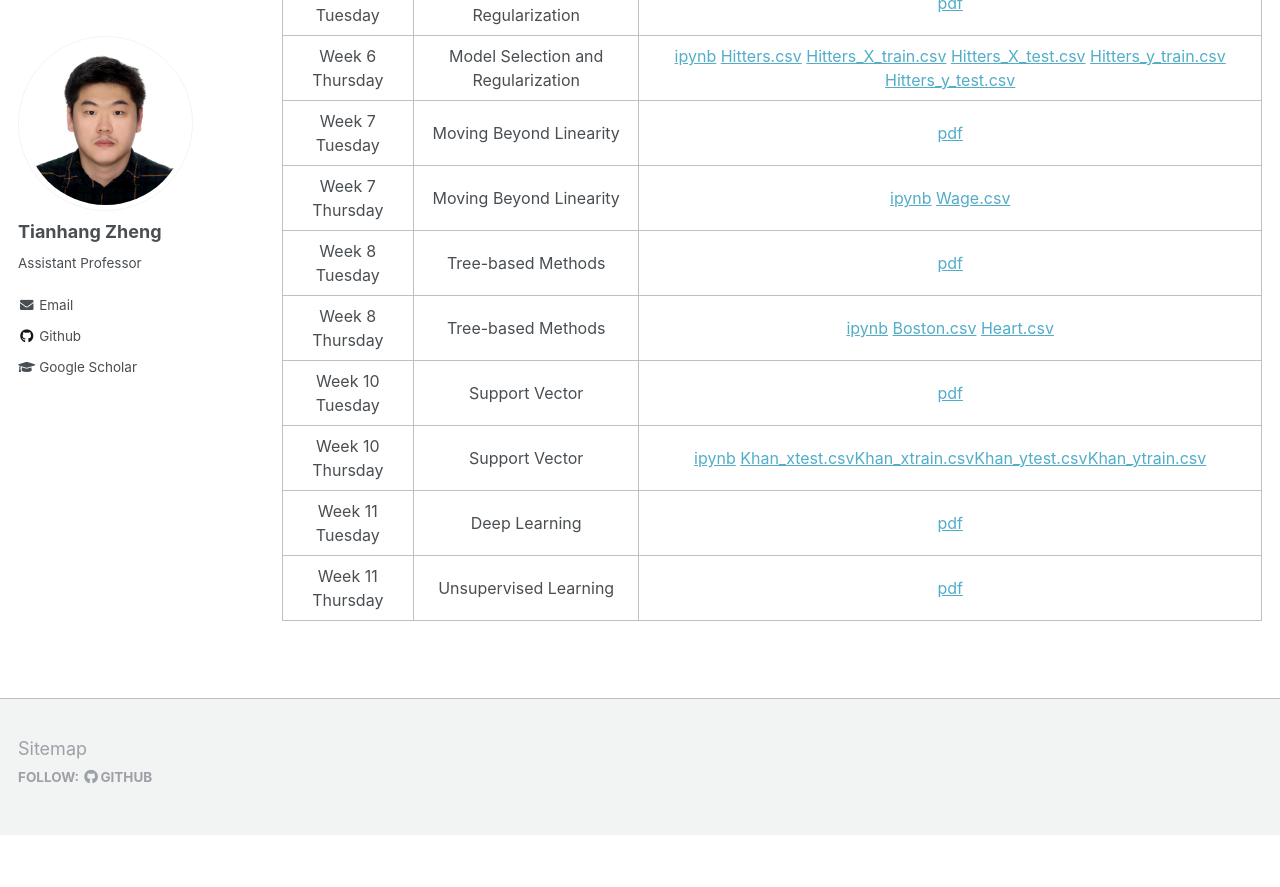
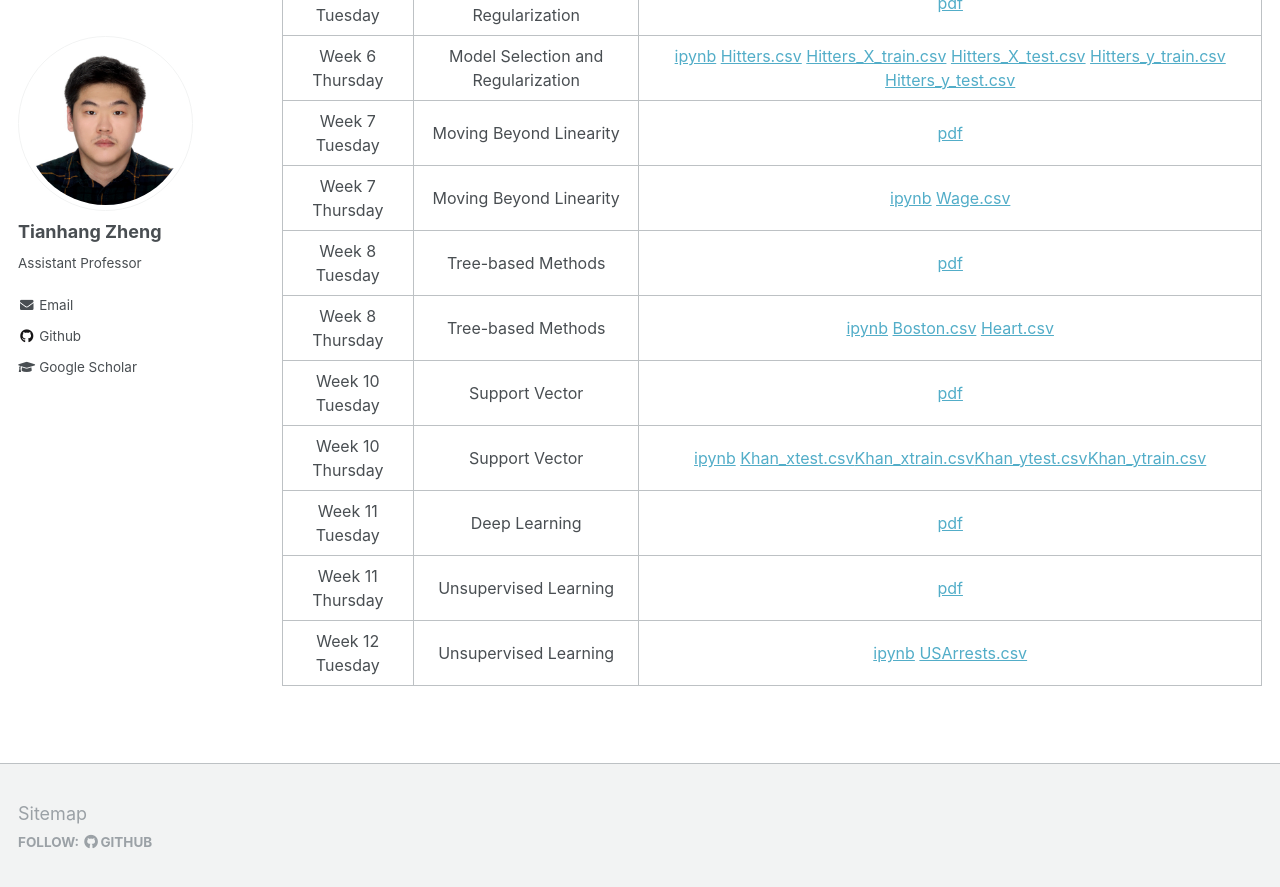
Before and after one commit to tianzheng4/tianzheng4.github.io, a Jekyll site: the page built from _umkc-teaching/2023-fall-teaching-1.md, in a window 1280 px wide and 900 px high, scrolled down 1497 px. Shown: the top 887 px of the window. Built offline with Jekyll 4.4.1, drawn with Linux system fonts in a browser that asks for light colours; before the commit the page ends 2332 px from its top, so only the background shows below that.

Commit message:
update course materials

```diff
--- a/_umkc-teaching/2023-fall-teaching-1.md
+++ b/_umkc-teaching/2023-fall-teaching-1.md
@@ -60,6 +60,7 @@ The slides and code only can be used for the purpose of review or preparation fo
 |    Week 10 Thursday   |   Support Vector | <a href="/umkc-teaching/code/Support_Vector_Machine.ipynb" download>ipynb</a> <a href="/umkc-teaching/code/data/Khan_xtest.csv" download>Khan_xtest.csv</a><a href="/umkc-teaching/code/data/Khan_xtrain.csv" download>Khan_xtrain.csv</a><a href="/umkc-teaching/code/data/Khan_ytest.csv" download>Khan_ytest.csv</a><a href="/umkc-teaching/code/data/Khan_ytrain.csv" download>Khan_ytrain.csv</a>|
 |    Week 11 Tuesday    |   Deep Learning | [pdf](/umkc-teaching/slides/Lecture11.pdf)|
 |   Week 11 Thursday    |   Unsupervised Learning | [pdf](/umkc-teaching/slides/Lecture12.pdf)|
+|    Week 12 Tuesday    |   Unsupervised Learning  | <a href="/umkc-teaching/code/Unsupervised_Learning.ipynb" download>ipynb</a> <a href="/umkc-teaching/code/data/USArrests.csv" download>USArrests.csv</a>|
 
 
 
```
Also changed, not shown: 12 other files.
